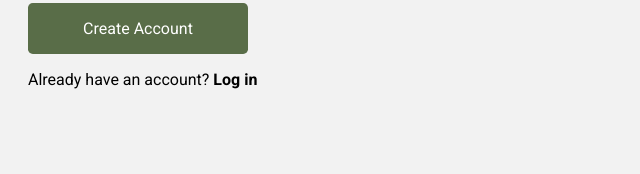
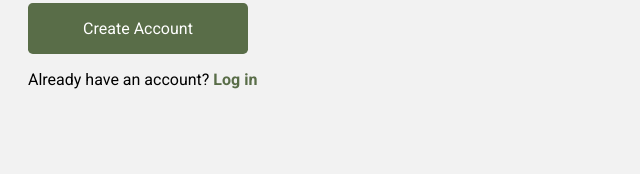
Before and after one commit to alexisjhay/Sign-up-Form, a plain HTML site: page index.html in a window 1280 px wide. Shown: the part 626-800 px from the top of the page, 494-1134 px from the left. Drawn offline with Linux system fonts and the light colour scheme.

Commit message:
refactor: update 'Log in' design in form footer

```diff
--- a/css/style.css
+++ b/css/style.css
@@ -206,6 +206,10 @@
 	padding: 1rem;
 	margin-bottom: 1rem;
 }
+.form-option span {
+	font-weight: bold;
+	color: #596d48;
+}
 
 @media only screen and (max-width: 900px) {
 	.container .image-panel {
--- a/index.html
+++ b/index.html
@@ -115,7 +115,7 @@
 
 					<div class="form-option">
 						<button type="submit">Create Account</button>
-						<p>Already have an account? <strong>Log in</strong></p>
+						<p>Already have an account? <span>Log in</span></p>
 					</div>
 				</form>
 			</div>
```
